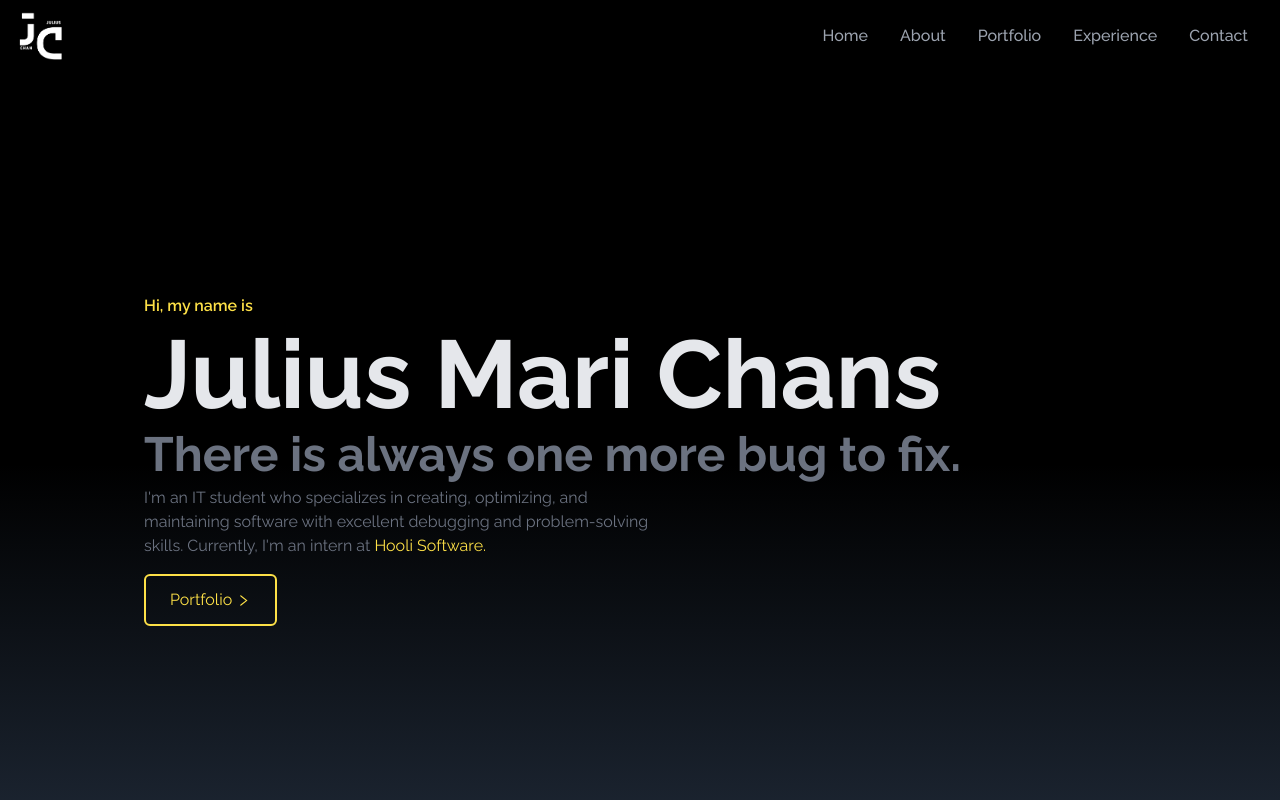
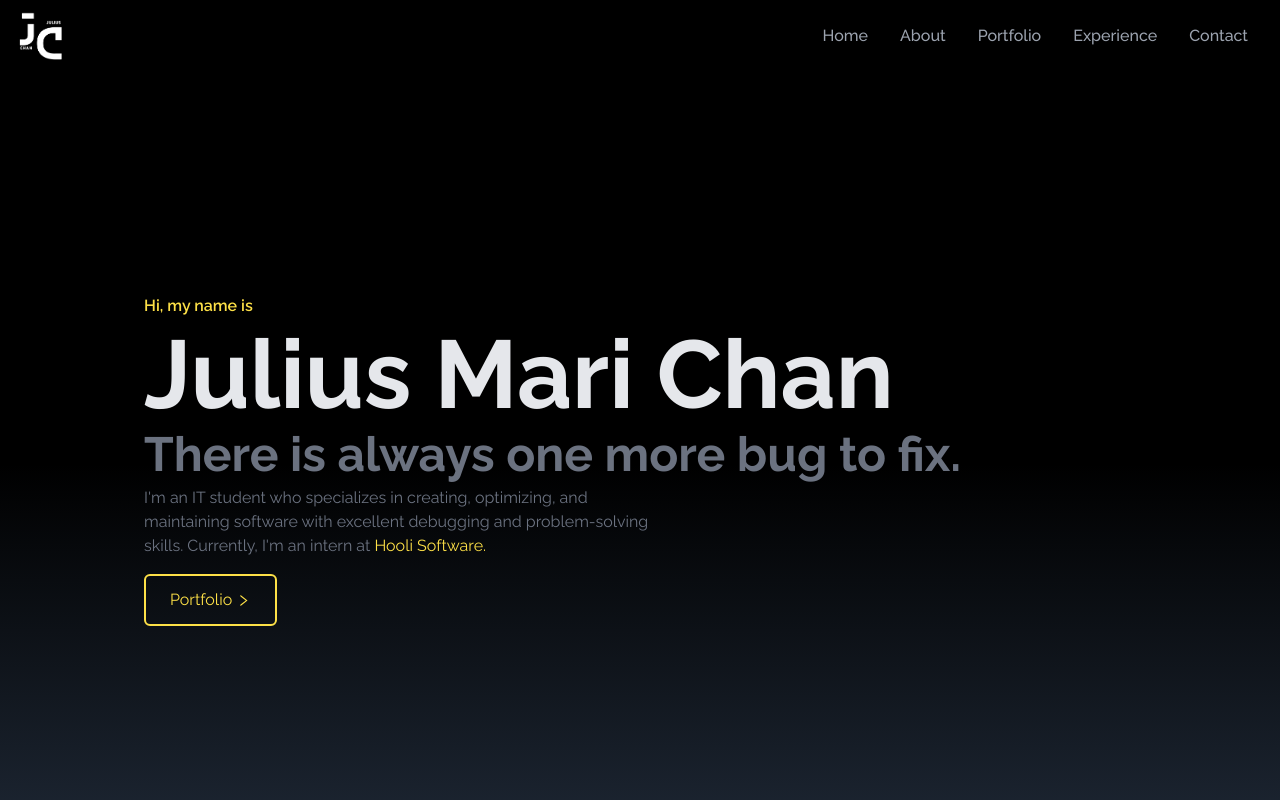
Before and after one commit to juliusmari/personal-website, a React (Vite) app: page / in a window 1280 px wide. Shown: the top 800 px of the page. Built offline with nearby package versions, Linux system fonts and the light colour scheme.

Commit message:
Update Home.tsx

```diff
--- a/src/components/Home.tsx
+++ b/src/components/Home.tsx
@@ -35,7 +35,7 @@ const Home = () => {
 						className={`text-yellow-300 font-semibold pb-2 max-w-md transition duration-[1000ms] ${
 							isVisible
 								? 'opacity-100 translate-x-0'
-								: 'opacity-0 translate-x-10 sm:translate-x-20'
+								: 'opacity-0 translate-x-5 sm:translate-x-20'
 						}`}
 					>
 						Hi, my name is
@@ -44,16 +44,16 @@ const Home = () => {
 						className={`text-6xl md:text-8xl font-bold pb-2 text-gray-200 transition duration-[1500ms] ${
 							isVisible
 								? 'opacity-100 translate-x-0'
-								: 'opacity-0  translate-x-10 sm:translate-x-20'
+								: 'opacity-0  translate-x-5 sm:translate-x-20'
 						}`}
 					>
-						Julius Mari Chans
+						Julius Mari Chan
 					</h1>
 					<h2
 						className={`text-3xl md:text-5xl font-bold pb-2 text-gray-500 transition duration-[2000ms] ${
 							isVisible
 								? 'opacity-100 translate-x-0'
-								: 'opacity-0  translate-x-10 sm:translate-x-20'
+								: 'opacity-0  translate-x-5 sm:translate-x-20'
 						}`}
 					>
 						There is always one more bug to fix.
@@ -62,7 +62,7 @@ const Home = () => {
 						className={`text-gray-500 pb-2 max-w-lg transition duration-[2500ms] ${
 							isVisible
 								? 'opacity-100 translate-x-0'
-								: 'opacity-0  translate-x-10 sm:translate-x-20'
+								: 'opacity-0  translate-x-5 sm:translate-x-20'
 						}`}
 					>
 						I'm an IT student who specializes in creating, optimizing, and maintaining
@@ -81,7 +81,7 @@ const Home = () => {
 						className={`group text-yellow-300 w-fit px-6 py-3 my-2 flex items-center rounded-md bg-transparent border-2 border-yellow-300 cursor-pointer hover:bg-yellow-300 hover:bg-opacity-10 transition duration-[3000ms] ${
 							isVisible
 								? 'opacity-100 translate-x-0'
-								: 'opacity-0  translate-x-10 sm:translate-x-20'
+								: 'opacity-0  translate-x-5 sm:translate-x-20'
 						}`}
 					>
 						Portfolio
```
